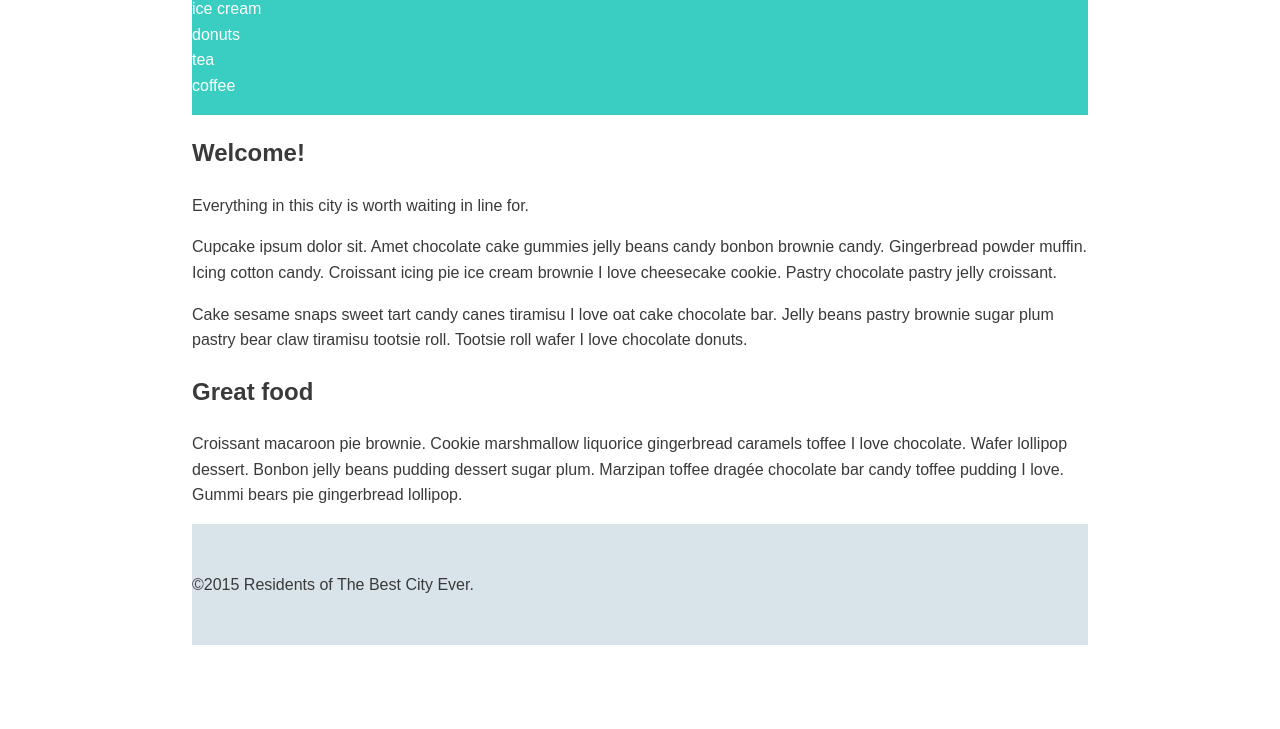
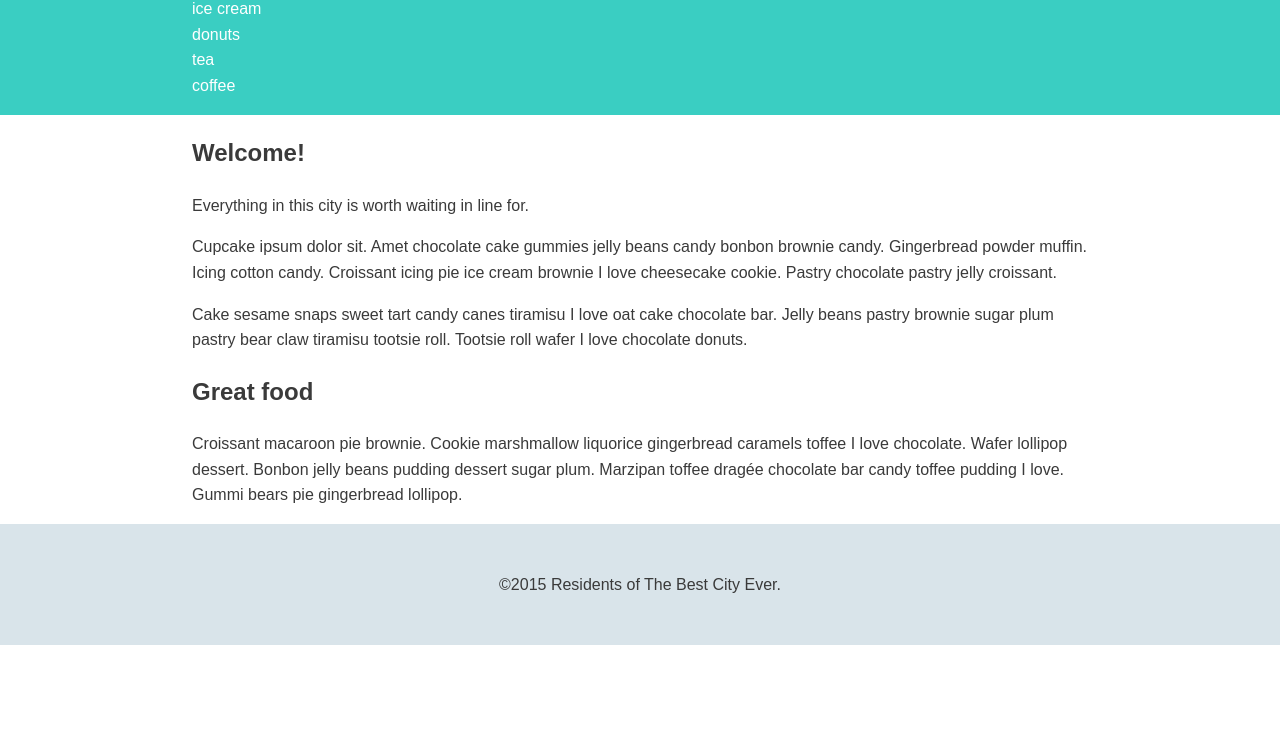
Before and after one commit to do-adams/Best_City_Guide, a plain HTML site: page index.html in a window 1280 px wide. Shown: the part 71-800 px from the top of the page. Drawn offline with Linux system fonts and the light colour scheme.

Commit message:
Expand the headers and footers and contract the page containers

```diff
--- a/css/style.css
+++ b/css/style.css
@@ -38,7 +38,7 @@ a {
 
 /* ---- Layout Containers ---- */
 
-.wrapper {
+.container {
   width: 70%;
   margin: 0 auto;
 }
@@ -49,6 +49,7 @@ a {
 }
 
 .main-footer {
+  text-align: center;
 	padding: 2em 0;
 	background: #d9e4ea;
 }
--- a/index.html
+++ b/index.html
@@ -8,8 +8,8 @@
 	<link rel="stylesheet" href="css/style.css" type="text/css">
 </head>
 <body>
-  <div class="wrapper">
-    <header class="main-header">
+  <header class="main-header">
+    <div class="container">
       <h1 class="name"><a href="#">Best City Guide</a></h1>
       <ul class="main-nav">
         <li><a href="#">ice cream</a></li>
@@ -17,8 +17,10 @@
         <li><a href="#">tea</a></li>
         <li><a href="#">coffee</a></li>
       </ul>
-    </header>
+    </div>
+  </header>
 
+  <div class="container">
     <h2>Welcome!</h2>
     <p>Everything in this city is worth waiting in line for.</p>
     <p>Cupcake ipsum dolor sit. Amet chocolate cake gummies jelly beans candy bonbon brownie candy. Gingerbread powder muffin. Icing cotton candy. Croissant icing pie ice cream brownie I love cheesecake cookie. Pastry chocolate pastry jelly croissant.</p>
@@ -26,10 +28,10 @@
 
     <h2>Great food</h2>
     <p>Croissant macaroon pie brownie. Cookie marshmallow liquorice gingerbread caramels toffee I love chocolate. Wafer lollipop dessert. Bonbon jelly beans pudding dessert sugar plum. Marzipan toffee drag&#233;e chocolate bar candy toffee pudding I love. Gummi bears pie gingerbread lollipop.</p>
+  </div>
 
-    <footer class="main-footer">
-      <p>&copy;2015 Residents of The Best City Ever.</p>
-    </footer>
-  </div>
+  <footer class="main-footer">
+    <p>&copy;2015 Residents of The Best City Ever.</p>
+  </footer>
 </body>
 </html>
```
